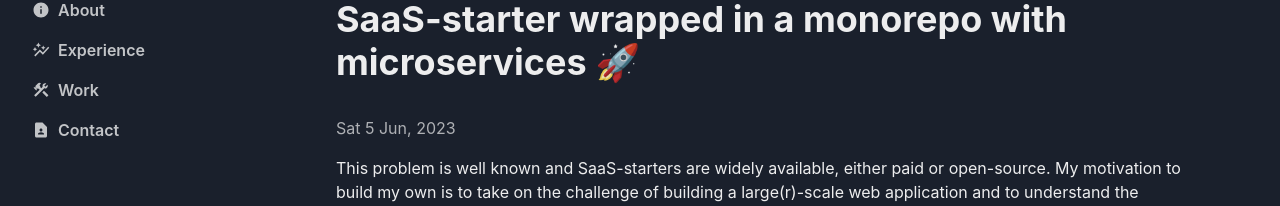
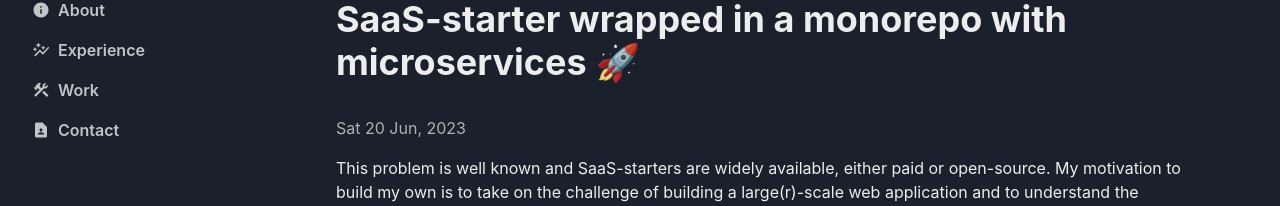
Before and after one commit to danielsteman/vite-blog, a React (Vite) app: page / in a window 1280 px wide. Shown: the part 198-404 px from the top of the page. Built offline with nearby package versions, Linux system fonts and the light colour scheme.

Commit message:
:bug: fix date

```diff
--- a/src/routes/Blog.tsx
+++ b/src/routes/Blog.tsx
@@ -59,7 +59,7 @@ const Blog = () => {
     {
       id: 8,
       title: "SaaS-starter wrapped in a monorepo with microservices 🚀",
-      date: "Sat 5 Jun, 2023",
+      date: "Sat 20 Jun, 2023",
       text: "This problem is well known and SaaS-starters are widely available, either paid or open-source. My motivation to build my own is to take on the challenge of building a large(r)-scale web application and to understand the project throughout, so that implementating the starter should be easy later on.",
       tags: ["Web Development", "DevOps"],
     },
```
Also changed, not shown: public/content/blog8.md (+1 -1 lines).
